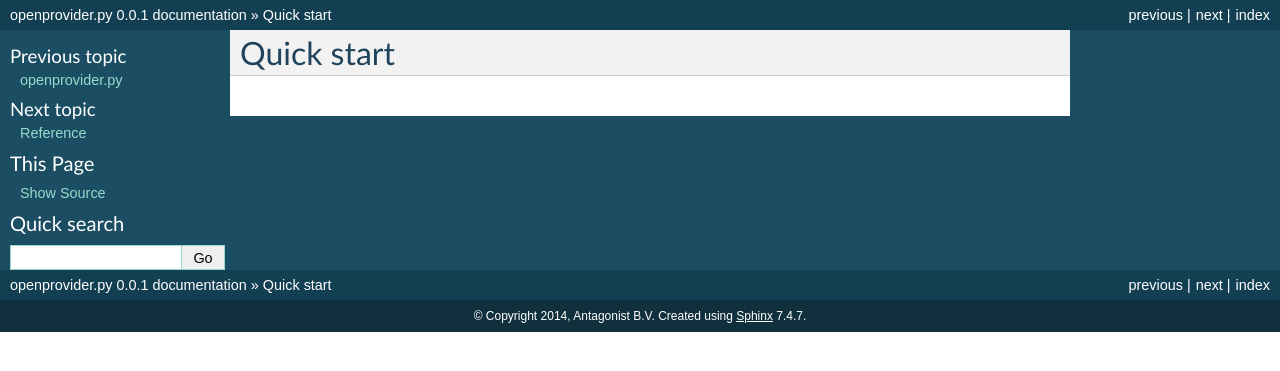
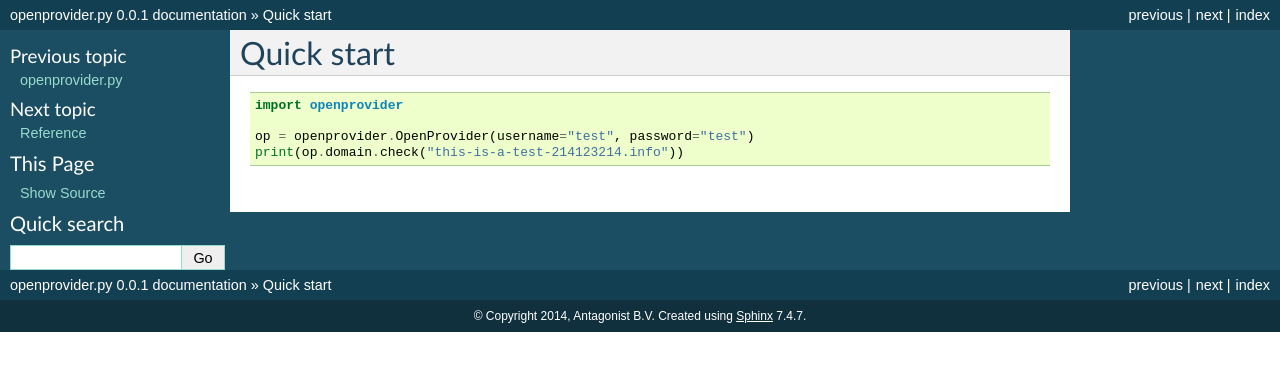
Before and after one commit to AntagonistHQ/openprovider.py, a Sphinx documentation site: the page built from docs/quickstart.rst, in a window 1280 px wide. Shown: the top 371 px of the page. Built offline with Sphinx 7.4.7, drawn with Linux system fonts in a browser that asks for light colours.

Commit message:
Move example.py to the quickstart docs

```diff
--- a/docs/quickstart.rst
+++ b/docs/quickstart.rst
@@ -1,2 +1,9 @@
 Quick start
 ===========
+
+.. code:: python
+
+        import openprovider
+
+        op = openprovider.OpenProvider(username="test", password="test")
+        print(op.domain.check("this-is-a-test-214123214.info"))
--- a/example.py
+++ /dev/null
@@ -1,6 +0,0 @@
-# coding=utf-8
-
-import openprovider
-
-op = openprovider.OpenProvider("test", "test")
-print(op.domains.check("this-is-a-test-214123214.info"))
```
